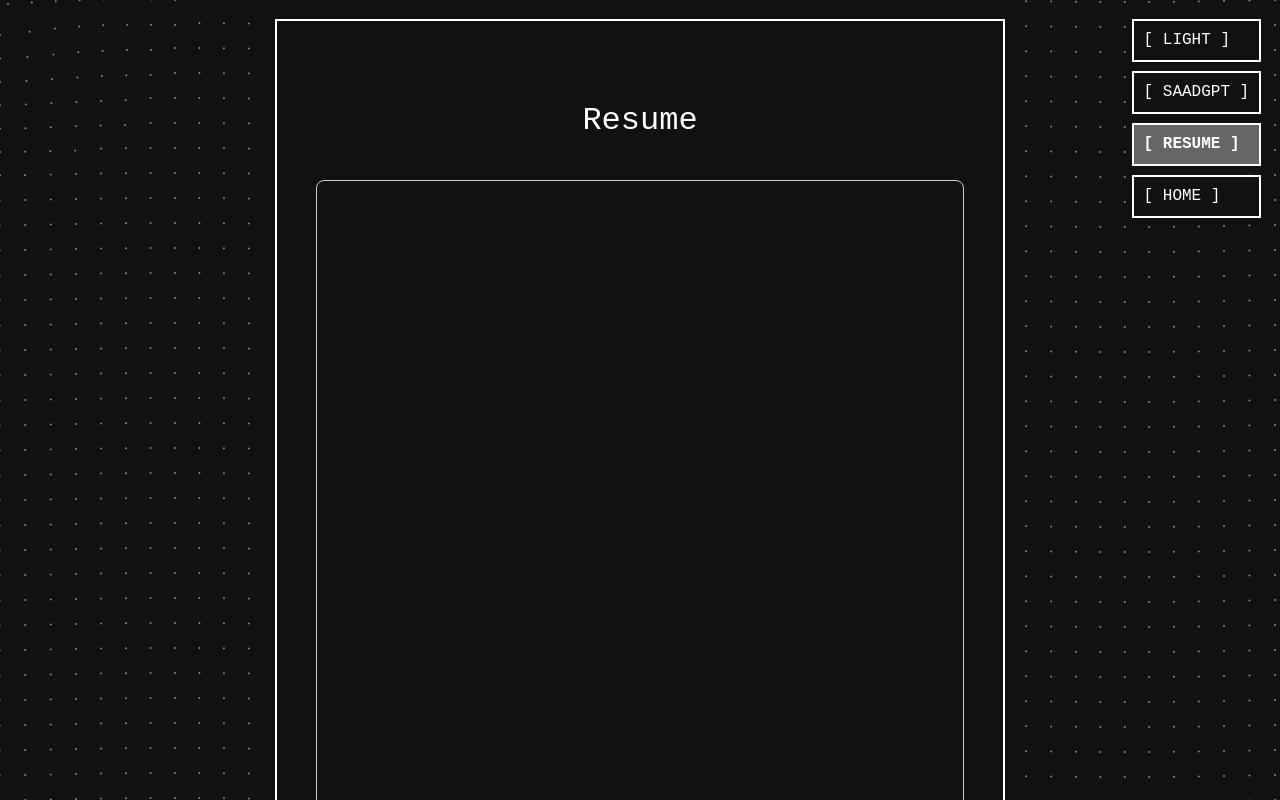
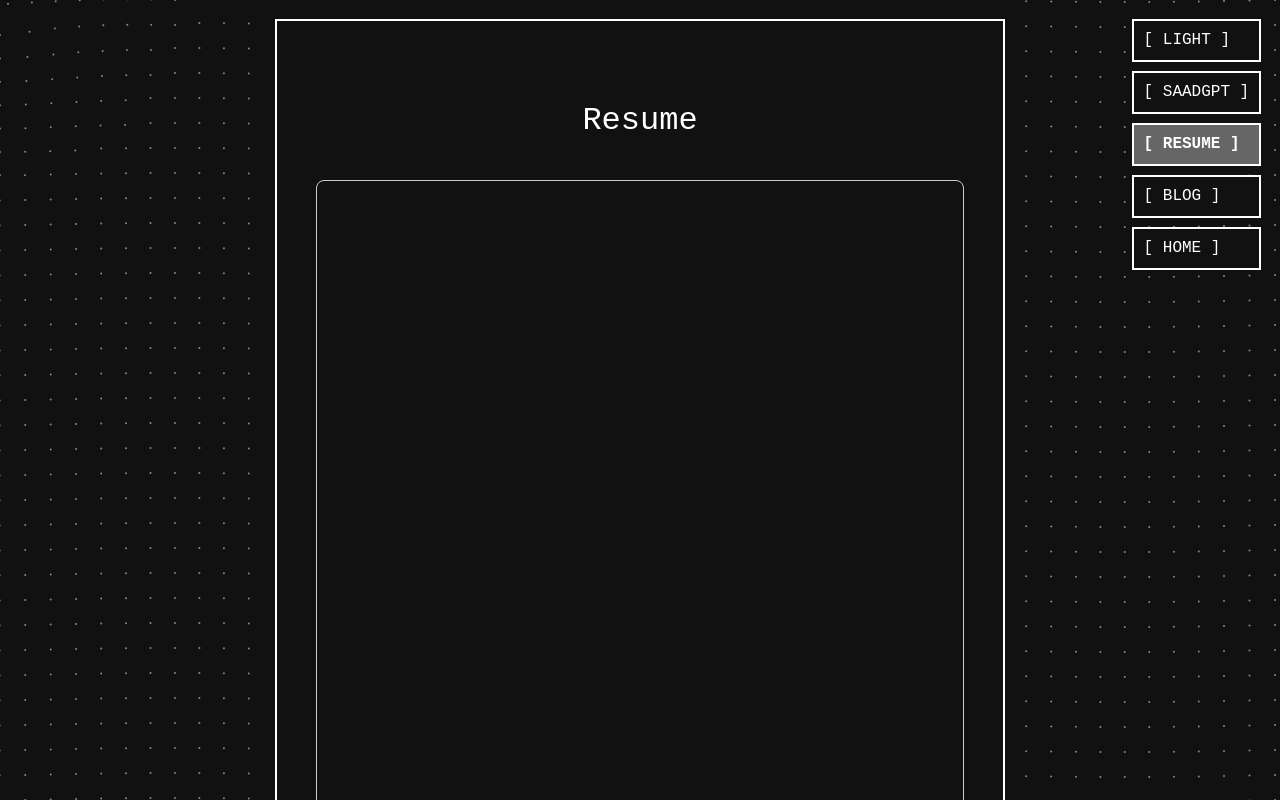
Before and after one commit to notsaad/site, a React (Create React App) app: page /resume in a window 1280 px wide. Shown: the top 800 px of the page. Built offline with nearby package versions, Linux system fonts and the light colour scheme; a web font is replaced by a local one.

Commit message:
blog button
Signed-off-by: notsaad <saadmazharr@gmail.com>

```diff
--- a/src/components/ThemeToggle.tsx
+++ b/src/components/ThemeToggle.tsx
@@ -78,6 +78,7 @@ export const ThemeToggle: React.FC = () => {
       </ToggleBox>
       <RoutingBox isDark={isDarkMode} text="SAADGPT" route="/saadgpt" />
       <RoutingBox isDark={isDarkMode} text="RESUME" route="/resume" />
+      <RoutingBox isDark={isDarkMode} text="BLOG" route="/blog" />
       <RoutingBox isDark={isDarkMode} text="HOME" route="/" />
     </ToggleContainer>
   );
```
